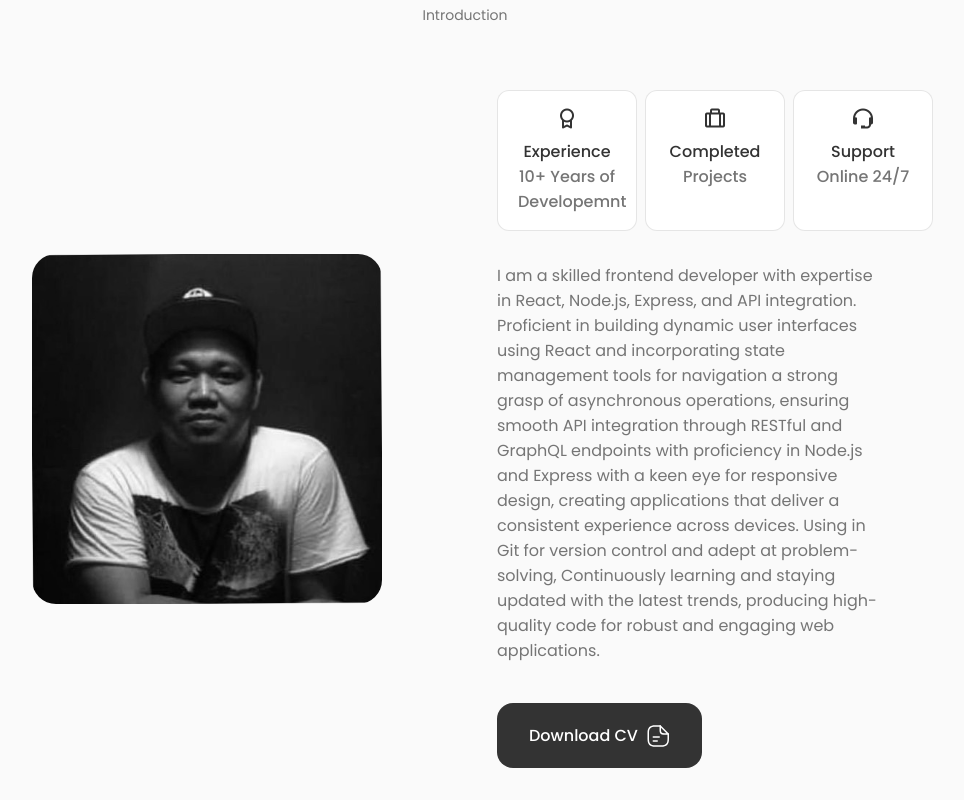
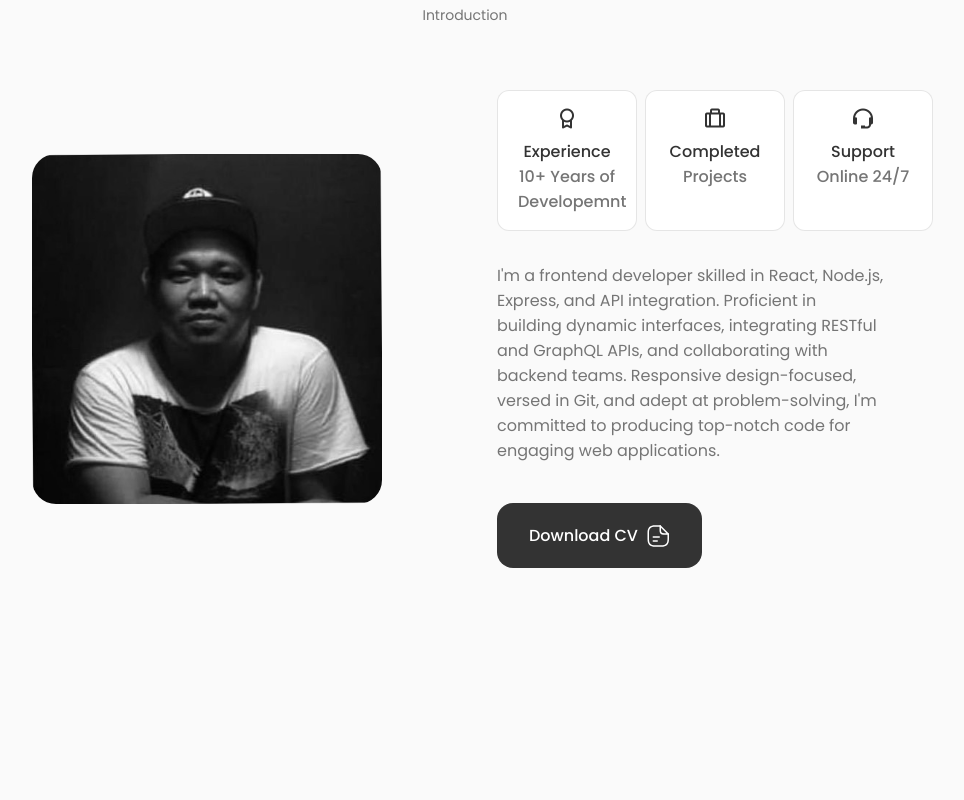
Before and after one commit to rtnolasco/react-JS-usable, a React (Create React App) app: page / in a window 1280 px wide. Shown: the part 813-1613 px from the top of the page, without its empty margins (175-1139 px from the left). After the commit the page ends 1413 px from the top, so only its background shows below. Built offline with nearby package versions, Linux system fonts and the light colour scheme.

Commit message:
modify desc into shorter

```diff
--- a/src/components/about/About.jsx
+++ b/src/components/about/About.jsx
@@ -16,21 +16,14 @@ const About = () => {
 				<div className="about__data">
 					<Info />
 					<p className="about__description">
-						I am a skilled frontend developer with expertise
-						in React, Node.js, Express, and API integration.
-						Proficient in building dynamic user interfaces
-						using React and incorporating state management
-						tools for navigation a strong grasp of
-						asynchronous operations, ensuring smooth API
-						integration through RESTful and GraphQL
-						endpoints with proficiency in Node.js and
-						Express with a keen eye for responsive design,
-						creating applications that deliver a consistent
-						experience across devices. Using in Git for
-						version control and adept at problem-solving,
-						Continuously learning and staying updated with
-						the latest trends, producing high-quality code
-						for robust and engaging web applications.
+						I'm a frontend developer skilled in React,
+						Node.js, Express, and API integration.
+						Proficient in building dynamic interfaces,
+						integrating RESTful and GraphQL APIs, and
+						collaborating with backend teams. Responsive
+						design-focused, versed in Git, and adept at
+						problem-solving, I'm committed to producing
+						top-notch code for engaging web applications.
 					</p>
 					<a
 						download=""
```
